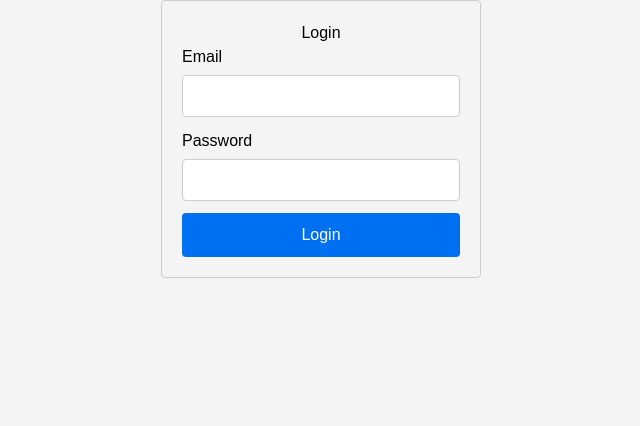
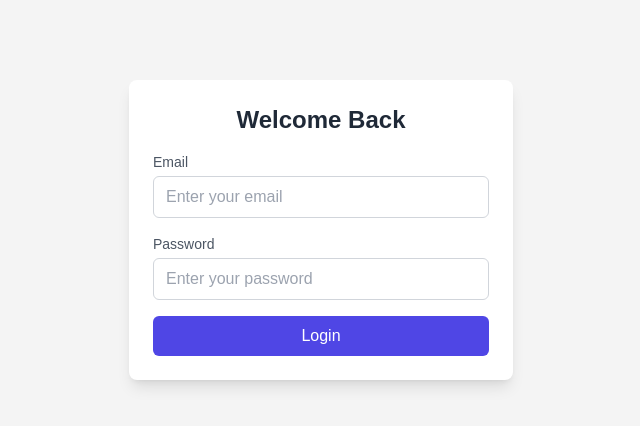
Before and after one commit to reyes-9/paylog, a React (Vite) app: page /login in a window 1280 px wide. Shown: the top 426 px of the page, without its empty margins (319-959 px from the left). Built offline with nearby package versions, Linux system fonts and the light colour scheme; no server answers.

Commit message:
Fix authentication

```diff
--- a/src/app.jsx
+++ b/src/app.jsx
@@ -1,101 +1,15 @@
-import { useState, useEffect } from "react";
-import LoginForm from "./components/LoginForm";
-import Sidebar from "./components/Sidebar/Sidebar";
-import ExpensesPage from "./pages/ExpensePage";
-import DashboardPage from "./pages/DashboardPage";
-
-// import "./styles.css";
+import { BrowserRouter } from "react-router-dom";
+import { AuthProvider } from "./context/AuthContext";
+import AppRoutes from "./routes/AppRoutes";
 
 function App() {
-  const [user, setUser] = useState(null);
-  const [loading, setLoading] = useState(true);
-
-  // Check if user is already logged in on mount
-  useEffect(() => {
-    checkAuth();
-  }, []);
-
-  const checkAuth = async () => {
-    try {
-      const res = await fetch(`${import.meta.env.VITE_API_URL}/auth-check`, {
-        credentials: "include",
-      });
-      const data = await res.json();
-
-      if (data.userId) {
-        setUser({ userId: data.userId });
-      }
-    } catch (err) {
-      console.error("Auth check failed:", err);
-    } finally {
-      setLoading(false);
-    }
-  };
-
-  const handleLoginSuccess = (userData) => {
-    setUser(userData);
-  };
-
-  const handleLogout = async () => {
-    try {
-      await fetch(`${import.meta.env.VITE_API_URL}/auth/logout`, {
-        method: "POST",
-        credentials: "include",
-      });
-      setUser(null);
-
-    } catch (err) {
-      console.error("Logout failed:", err);
-    }
-  };
-
-  if (loading) {
-    return <div>Loading...</div>;
-  }
-
-  if (!user) {
-    return <LoginForm onLoginSuccess={handleLoginSuccess} />;
-  }
-
   return (
-    <div style={{ display: "flex" }}>
-      <Sidebar onLogout={handleLogout} />
-      <div style={{ flex: 1 }}>
-        <DashboardPage />
-      </div>
-    </div>
+    <BrowserRouter>
+      <AuthProvider>
+        <AppRoutes />
+      </AuthProvider>
+    </BrowserRouter>
   );
 }
 
 export default App;
-
-// import { useState } from "react";
-// import LoginForm from "./components/LoginForm";
-// import Sidebar from "./components/Sidebar/Sidebar";
-// import ExpensesPage from "./pages/ExpensePage";
-// import DashboardPage from "./pages/DashboardPage";
-
-// // import "./styles.css";
-
-// function App() {
-//   const [user, setUser] = useState(null);
-
-//   const handleLoginSuccess = (userData) => {
-//     setUser(userData);
-//   };
-
-//   if (!user) {
-//     return <LoginForm onLoginSuccess={handleLoginSuccess} />;
-//   }
-
-//   return (
-//     <div style={{ display: "flex" }}>
-//       <Sidebar />
-//       <div style={{ flex: 1 }}>
-//         <DashboardPage />
-//       </div>
-//     </div>
-//   );
-// }
-
-// export default App;
--- a/src/components/LoginForm.jsx
+++ b/src/components/LoginForm.jsx
@@ -1,118 +1,63 @@
-import React, { useState } from "react";
+import { useState } from "react";
+import { useNavigate } from "react-router-dom";
+import { useAuth } from "../context/AuthContext";
 
-export default function LoginForm({ onLoginSuccess }) {
+export default function LoginForm() {
+  const { login } = useAuth();
+  const navigate = useNavigate();
+
   const [email, setEmail] = useState("");
   const [password, setPassword] = useState("");
-  const [error, setError] = useState(null);
-  const [loading, setLoading] = useState(false);
 
   const handleSubmit = async (e) => {
     e.preventDefault();
-    setError(null);
-    setLoading(true);
 
     try {
-      const res = await fetch(`${import.meta.env.VITE_API_URL}/auth/login`, {
-        method: "POST",
-        headers: { "Content-Type": "application/json" },
-        credentials: "include",
-        body: JSON.stringify({ email, password }),
-      });
-
-      if (!res.ok) {
-        const errData = await res.json();
-        throw new Error(errData.message || "Login failed");
-      }
-
-      const data = await res.json();
-      setLoading(false);
-      onLoginSuccess && onLoginSuccess(data); // callback to parent on success
+      await login(email, password);
+      navigate("/dashboard");
     } catch (err) {
-      setLoading(false);
-      setError(err.message);
+      alert("Invalid credentials");
     }
   };
 
   return (
     <form
       onSubmit={handleSubmit}
-      style={{
-        maxWidth: 320,
-        margin: "auto",
-        padding: 20,
-        border: "1px solid #ccc",
-        borderRadius: 4,
-        fontFamily: "Arial, sans-serif",
-      }}
+      className="max-w-sm mx-auto mt-20 bg-white shadow-lg rounded-lg p-6 space-y-4"
     >
-      <h2 style={{ textAlign: "center" }}>Login</h2>
+      <h2 className="text-2xl font-semibold text-center text-gray-800">
+        Welcome Back
+      </h2>
 
-      <label htmlFor="email" style={{ display: "block", marginBottom: 6 }}>
-        Email
-      </label>
+      <div>
+        <label className="block text-sm font-medium text-gray-600">Email</label>
         <input
-        id="email"
           type="email"
-        required
           value={email}
           onChange={(e) => setEmail(e.target.value)}
-        style={{
-          width: "100%",
-          padding: 8,
-          marginBottom: 12,
-          borderRadius: 4,
-          border: "1px solid #ccc",
-          fontSize: 16,
-        }}
+          placeholder="Enter your email"
+          className="w-full mt-1 px-3 py-2 border border-gray-300 rounded-md focus:outline-none focus:ring-2 focus:ring-indigo-500 focus:border-indigo-500"
         />
+      </div>
 
-      <label htmlFor="password" style={{ display: "block", marginBottom: 6 }}>
+      <div>
+        <label className="block text-sm font-medium text-gray-600">
           Password
         </label>
         <input
-        id="password"
           type="password"
-        required
           value={password}
           onChange={(e) => setPassword(e.target.value)}
-        style={{
-          width: "100%",
-          padding: 8,
-          marginBottom: 12,
-          borderRadius: 4,
-          border: "1px solid #ccc",
-          fontSize: 16,
-        }}
+          placeholder="Enter your password"
+          className="w-full mt-1 px-3 py-2 border border-gray-300 rounded-md focus:outline-none focus:ring-2 focus:ring-indigo-500 focus:border-indigo-500"
         />
-
-      {error && (
-        <div
-          style={{
-            marginBottom: 12,
-            color: "red",
-            fontWeight: "bold",
-            textAlign: "center",
-          }}
-        >
-          {error}
       </div>
-      )}
 
       <button
         type="submit"
-        disabled={loading}
-        style={{
-          width: "100%",
-          padding: 10,
-          fontSize: 16,
-          backgroundColor: "#0070f3",
-          color: "white",
-          border: "none",
-          borderRadius: 4,
-          cursor: loading ? "not-allowed" : "pointer",
-        }}
+        className="w-full bg-indigo-600 text-white py-2 rounded-md hover:bg-indigo-700 transition-colors"
       >
-        {loading ? "Logging in..." : "Login"}
+        Login
       </button>
     </form>
   );
--- /dev/null
+++ b/src/context/AuthContext.jsx
@@ -0,0 +1,69 @@
+import { createContext, useContext, useEffect, useState } from "react";
+
+const AuthContext = createContext();
+
+export function AuthProvider({ children }) {
+  const [user, setUser] = useState(null);
+  const [loading, setLoading] = useState(true);
+
+  const API = import.meta.env.VITE_API_URL;
+
+  const checkAuth = async () => {
+    try {
+      const res = await fetch(`${API}/auth/check`, {
+        credentials: "include",
+      });
+
+      const data = await res.json();
+
+      if (data.userId) {
+        setUser({ user_id: data.userId });
+      } else {
+        setUser(null);
+      }
+    } catch (err) {
+      console.error("Auth check failed: ", err);
+      setUser(null);
+    } finally {
+      setLoading(false);
+    }
+  };
+
+  const login = async (email, password) => {
+    const res = await fetch(`${API}/auth/login`, {
+      method: "POST",
+      credentials: "include",
+      headers: { "Content-Type": "application/json" },
+      body: JSON.stringify({ email, password }),
+    });
+
+    if (!res.ok) {
+      throw new Error("Login Failed");
+    }
+
+    await checkAuth();
+  };
+
+  const logout = async () => {
+    await fetch(`${API}/auth/logout`, {
+      method: "POST",
+      credentials: "include",
+    });
+
+    setUser(null);
+  };
+
+  useEffect(() => {
+    checkAuth();
+  }, []);
+
+  return (
+    <AuthContext.Provider value={{ user, loading, login, logout }}>
+      {children}
+    </AuthContext.Provider>
+  );
+}
+
+export function useAuth() {
+  return useContext(AuthContext);
+}
--- /dev/null
+++ b/src/layouts/ProtectedLayout.jsx
@@ -0,0 +1,16 @@
+import { Navigate } from "react-router-dom";
+import { useAuth } from "../context/AuthContext";
+import Sidebar from "../components/Sidebar/Sidebar";
+
+export default function ProtectedLayout({ children }) {
+  const { user, logout } = useAuth();
+
+  if (!user) return <Navigate to="/login" />;
+
+  return (
+    <div style={{ display: "flex" }}>
+      <Sidebar onLogout={logout} />
+      <div style={{ flex: 1 }}>{children}</div>
+    </div>
+  );
+}
--- a/src/pages/DashboardPage.jsx
+++ b/src/pages/DashboardPage.jsx
@@ -1,5 +1,5 @@
 import DashboardCards from "../components/DashboardCards.jsx";
-import WelcomeCard from "../components/WelcomeCard/WelcomCard";
+import WelcomeCard from "../components/WelcomeCard/WelcomeCard";
 
 const DashboardPage = () => {
   return (
--- /dev/null
+++ b/src/routes/AppRoutes.jsx
@@ -0,0 +1,41 @@
+import { Routes, Route, Navigate } from "react-router-dom";
+import { useAuth } from "../context/AuthContext";
+import LoginForm from "../components/LoginForm";
+import DashboardPage from "../pages/DashboardPage";
+import ExpensesPage from "../pages/ExpensePage";
+import ProtectedLayout from "../layouts/ProtectedLayout";
+
+export default function AppRoutes() {
+  const { user, loading } = useAuth();
+
+  if (loading) return <div>Loading...</div>;
+
+  return (
+    <Routes>
+      <Route path="/login" element={<LoginForm />} />
+
+      <Route
+        path="/dashboard"
+        element={
+          <ProtectedLayout>
+            <DashboardPage />
+          </ProtectedLayout>
+        }
+      />
+
+      <Route
+        path="/expenses"
+        element={
+          <ProtectedLayout>
+            <ExpensesPage />
+          </ProtectedLayout>
+        }
+      />
+
+      <Route
+        path="/"
+        element={<Navigate to={user ? "/dashboard" : "/login"} />}
+      />
+    </Routes>
+  );
+}
```
Also changed, not shown: src/components/WelcomeCard/WelcomeCard.jsx (renamed from src/components/WelcomeCard/WelcomCard.jsx). Lines whose indentation alone changed are shown as unchanged.
